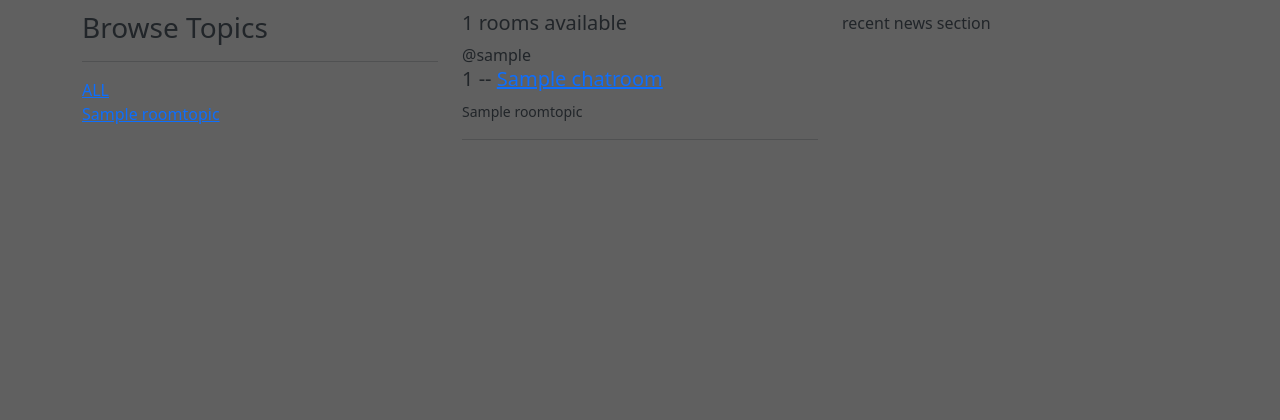
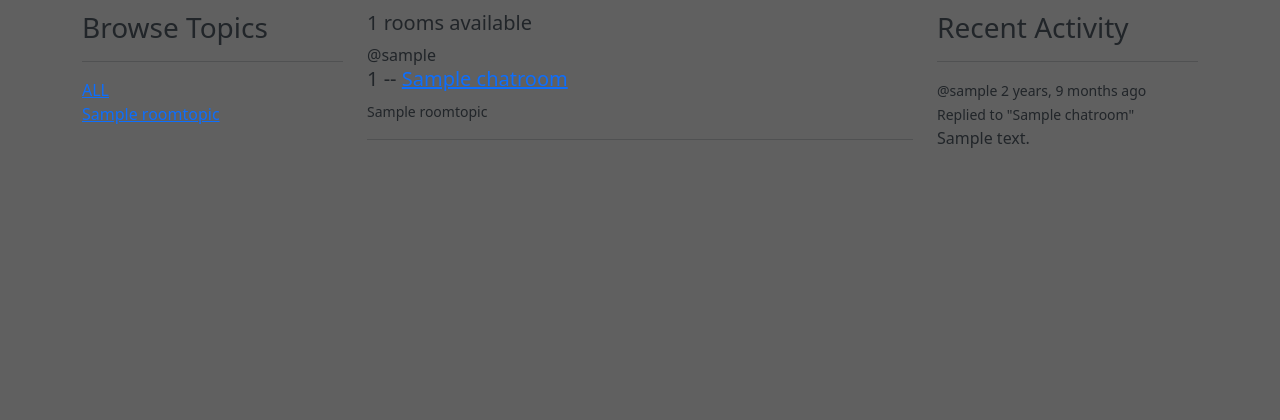
Before and after one commit to Jonnywdev/artinspired, a Django app: page / in a window 1280 px wide. Shown: the part 178-598 px from the top of the page. Run offline with Django 3.2, Linux system fonts and the light colour scheme; tables that the repository leaves empty hold one stand-in row (values such as "Sample post"); some libraries are stand-ins or nearby versions.

Commit message:
Add recent activity section in home

```diff
--- a/feed/models.py
+++ b/feed/models.py
@@ -32,6 +32,9 @@ class RoomMessage(models.Model):
     body = models.TextField()
     messageupdated = models.DateTimeField(auto_now=True)
     messagecreated = models.DateTimeField(auto_now_add=True)
+
+    class Meta:
+        ordering = ['-messageupdated', '-messagecreated']
 
     def __str__(self):
         return self.body[0:50]
--- a/feed/templates/feed/index.html
+++ b/feed/templates/feed/index.html
@@ -15,7 +15,7 @@
             </div>
             {% endfor%}
         </div>
-        <div class="col">
+        <div class="col-6">
             <h5>{{chatroom_count}} rooms available</h5>
             {% if user.is_authenticated %}
             <a href="{% url 'create-chatroom' %}">Create a chatroom</a>
@@ -37,7 +37,16 @@
             </div>
         </div>
         <div class="col">
-            recent news section
+            <h3>Recent Activity</h3>
+            <hr>
+            {% for roommessage in chatroom_messages %}
+                <div>
+                    <small>@{{roommessage.user}} {{roommessage.messagecreated|timesince}} ago</small>
+                    <small>Replied to "{{roommessage.chatroom}}"</small>
+
+                    <p>{{roommessage}}</p>
+                </div>
+            {% endfor %}
         </div>
     </div>
 </div>
--- a/feed/views.py
+++ b/feed/views.py
@@ -74,15 +74,17 @@ def home(request):
 
     topics = RoomTopic.objects.all()
     chatroom_count = chatrooms.count()
+    chatroom_messages = RoomMessage.objects.all()
 
     context = {'chatrooms': chatrooms, 'topics': topics,
-               'chatroom_count': chatroom_count}
+               'chatroom_count': chatroom_count,
+               'chatroom_messages': chatroom_messages}
     return render(request, 'feed/index.html', context)
 
 
 def chatroom(request, pk):
     chatroom = ChatRoom.objects.get(id=pk)
-    chatroom_messages = chatroom.roommessage_set.all().order_by('-messagecreated')
+    chatroom_messages = chatroom.roommessage_set.all()
     participants = chatroom.participants.all()
     if request.method == 'POST':
         roommessage = RoomMessage.objects.create(
```
